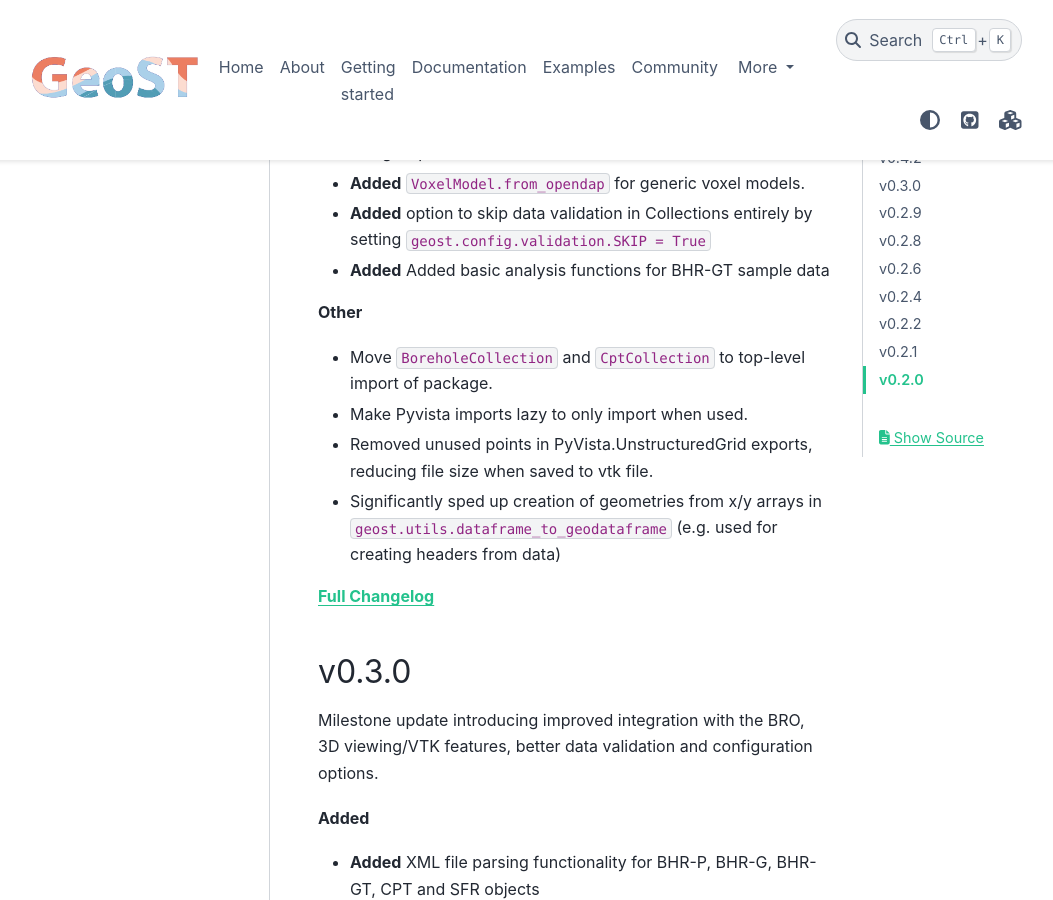
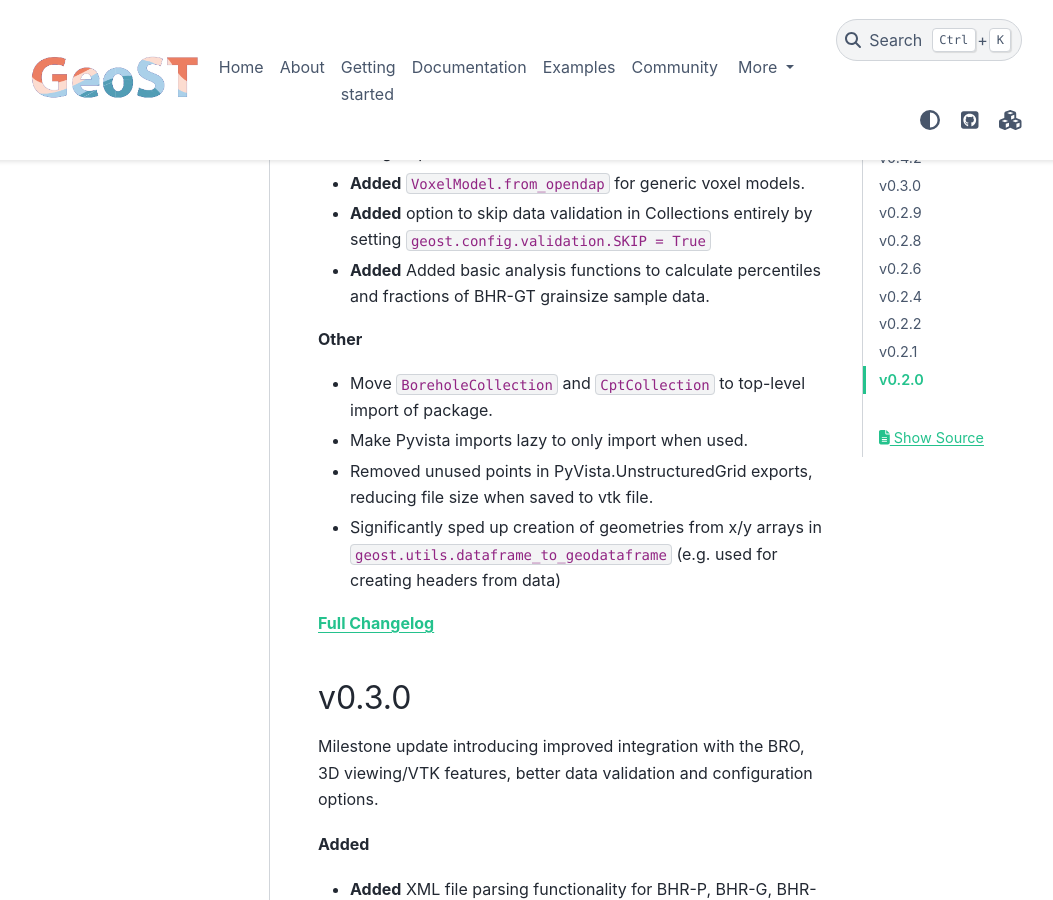
Before and after one commit to Deltares-research/geost, a Sphinx documentation site: the page built from docs/changelog.md, in a window 1280 px wide and 900 px high, scrolled down 1035 px. Shown: the whole window, without its empty margins (114-1167 px from the left). Built offline with Sphinx 7.4.7 and the PyData theme 0.15.4, drawn with Linux system fonts in a browser that asks for light colours.

Commit message:
Update docs; Removed build_docs from build task in CI

```diff
--- a/docs/changelog.md
+++ b/docs/changelog.md
@@ -16,7 +16,7 @@ Replaced core header and data structures (e.g. `PointHeader`, `LayeredData`) in
 variable, in the total variable or along a specific dimension.
 - **Added** `VoxelModel.from_opendap` for generic voxel models.
 - **Added** option to skip data validation in Collections entirely by setting `geost.config.validation.SKIP = True`
-- **Added** Added basic analysis functions for BHR-GT sample data
+- **Added** Added basic analysis functions to calculate percentiles and fractions of BHR-GT grainsize sample data.
 
 **Other**
 - Move `BoreholeCollection` and `CptCollection` to top-level import of package.
```
Also changed, not shown: docs/examples/bhrgt_samples.ipynb, 1 other file.
